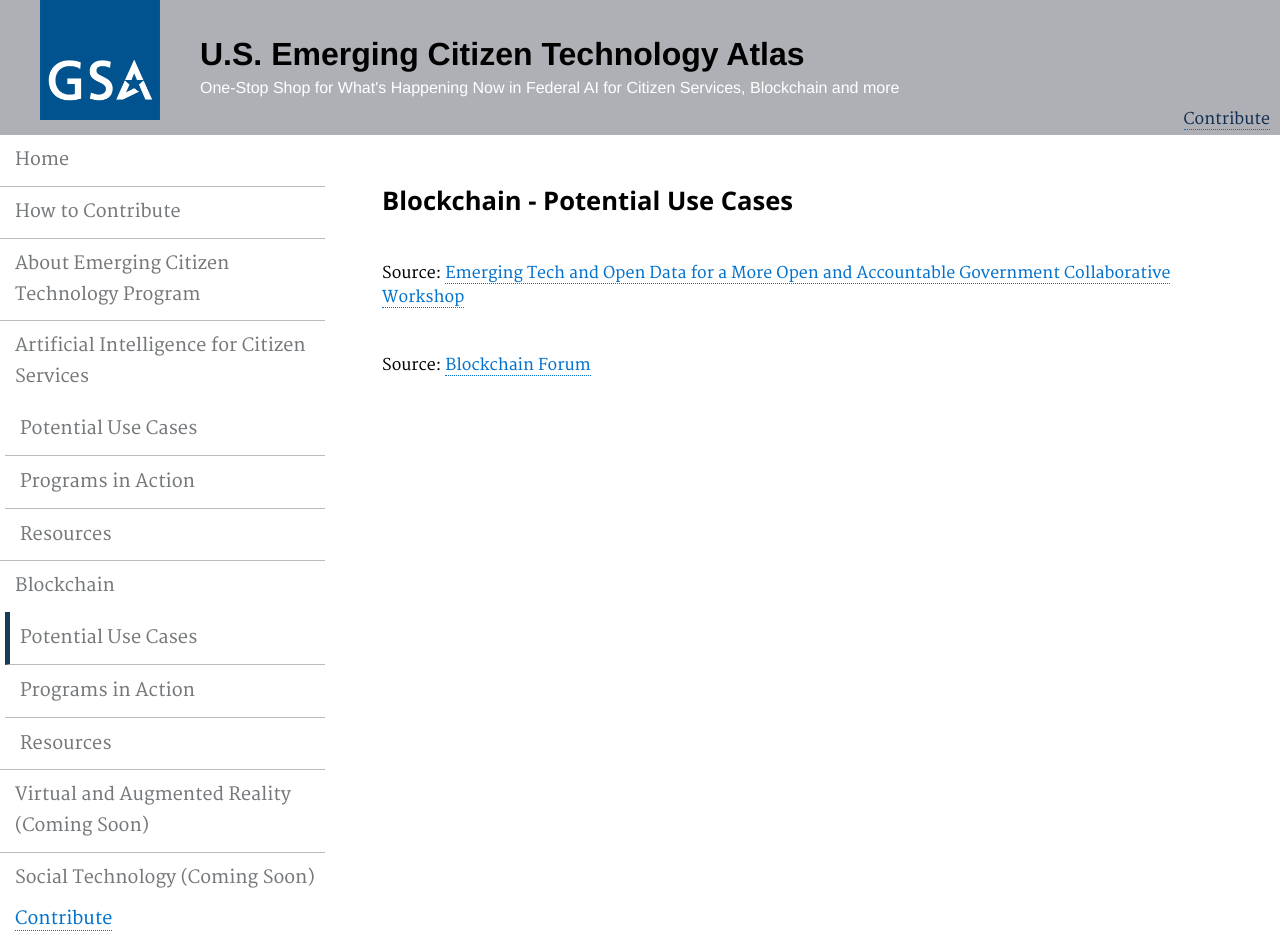
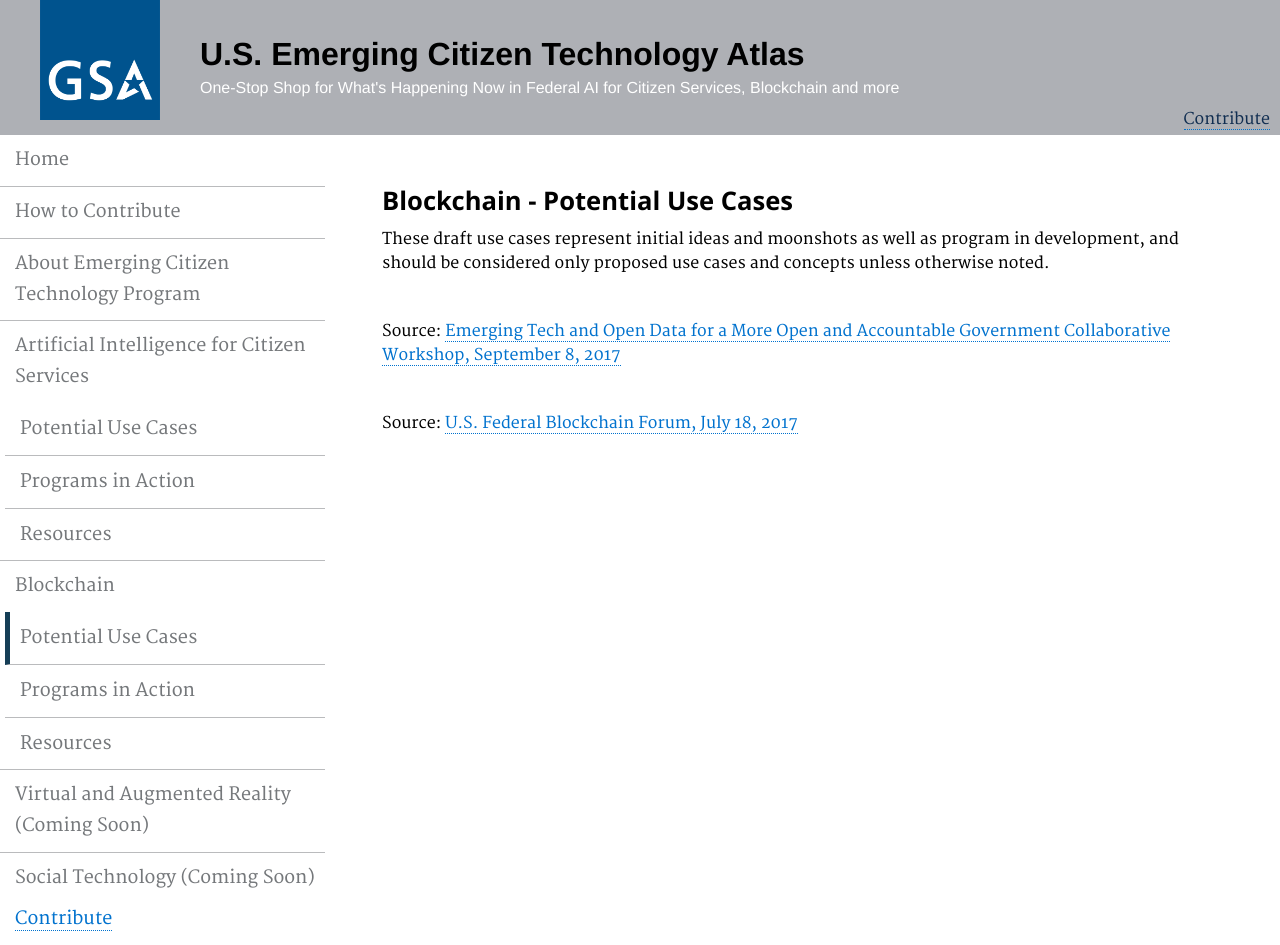
Before and after one commit to GSA/emerging-technology-atlas, a Jekyll site: the page built from pages/blockchain-federal.md, in a window 1280 px wide. Built offline with Jekyll 4.4.1, drawn with Linux system fonts in a browser that asks for light colours.

Commit message:
Update blockchain-federal.md

```diff
--- a/pages/blockchain-federal.md
+++ b/pages/blockchain-federal.md
@@ -7,8 +7,9 @@ description: ""
 
 ### Blockchain - Potential Use Cases
 
+<p>These draft use cases represent initial ideas and moonshots as well as program in development, and should be considered only proposed use cases and concepts unless otherwise noted.</p>
 <p> <br> </p>
 
-<p>Source: <a href="/emerging-technology-atlas/blockchain-workshop/"><span>Emerging Tech and Open Data for a More Open and Accountable Government Collaborative Workshop</span></a></p>
+<p>Source: <a href="/emerging-technology-atlas/blockchain-workshop/"><span>Emerging Tech and Open Data for a More Open and Accountable Government Collaborative Workshop, September 8, 2017</span></a></p>
 <p> <br> </p>
-<p>Source: <a href="/emerging-technology-atlas/blockchain-forum/"><span>Blockchain Forum</span></a></p>
+<p>Source: <a href="/emerging-technology-atlas/blockchain-forum/"><span>U.S. Federal Blockchain Forum, July 18, 2017</span></a></p>
```
